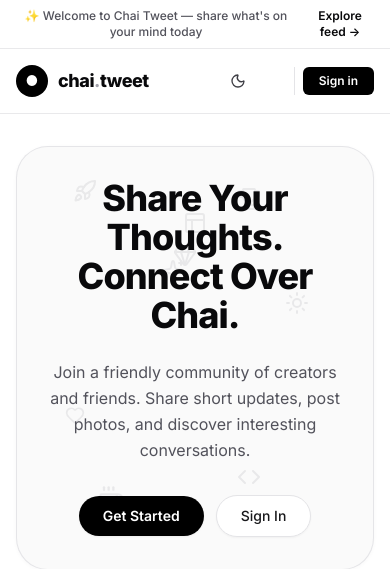
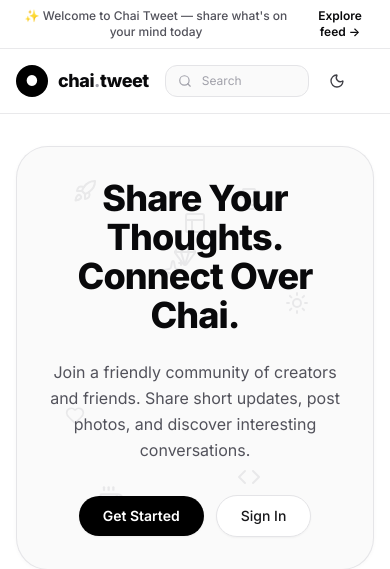
Before and after one commit to me-sayanghosh/Django-Project-1, a Django app: page /tweet/ in a window 390 px wide; the page is wider, and only the part inside the window is pictured. Shown: the top 569 px of that part. Run offline with Django 4.2, Linux system fonts and the light colour scheme; tables that the repository leaves empty hold one stand-in row (values such as "Sample post"); grey boxes marked "Sample" are stand-in pictures; some libraries are stand-ins or nearby versions.

Commit message:
feat: add global search functionality with UI enhancements and search result handling

```diff
--- a/chaiCoffie/static/css/style.css
+++ b/chaiCoffie/static/css/style.css
@@ -49,3 +49,15 @@ textarea:focus {
 .dark textarea:focus {
     box-shadow: 0 0 0 2px rgba(244, 244, 245, 0.2);
 }
+
+/* Global search input overrides */
+#global-search-input,
+#global-search-input:focus,
+.search-input,
+.search-input:focus {
+    outline: none !important;
+    border: none !important;
+    box-shadow: none !important;
+    background: transparent !important;
+    padding: 0 !important;
+}
--- a/chaiCoffie/templates/layout.html
+++ b/chaiCoffie/templates/layout.html
@@ -102,12 +102,33 @@
             <!-- Right Controls (Search with Command K, Sun/Moon, GitHub, Discord, Sign In) -->
             <div class="flex items-center gap-3">
 
-                <!-- Search Bar with Shortcut K (Matches Screenshot Exactly) -->
-                <div class="hidden sm:flex items-center gap-2 px-3 py-1.5 rounded-lg border border-zinc-200 dark:border-zinc-800 bg-zinc-50 dark:bg-zinc-900 text-xs text-zinc-500 dark:text-zinc-400 w-44 lg:w-56 hover:border-zinc-300 dark:hover:border-zinc-700 transition">
-                    <i data-lucide="search" class="w-3.5 h-3.5 text-zinc-400"></i>
-                    <span class="flex-1 font-normal">Search</span>
-                    <kbd class="px-1.5 py-0.5 text-[10px] font-semibold bg-white dark:bg-zinc-800 border border-zinc-200 dark:border-zinc-700 rounded shadow-xs text-zinc-500 dark:text-zinc-400">⌘ K</kbd>
-                </div>
+                <!-- Search Bar with Shortcut K (Working condition & seamless pill design) -->
+                <form action="{% url 'tweet_list' %}#feed" method="get" class="relative flex items-center">
+                    <div
+                        onclick="document.getElementById('global-search-input')?.focus()"
+                        class="flex items-center gap-2.5 px-3 py-1.5 rounded-xl border border-zinc-200 dark:border-zinc-800 bg-zinc-50 dark:bg-zinc-900/80 hover:border-zinc-300 dark:hover:border-zinc-700 focus-within:bg-white dark:focus-within:bg-zinc-900 focus-within:border-zinc-300 dark:focus-within:border-zinc-700 focus-within:ring-2 focus-within:ring-zinc-950/5 dark:focus-within:ring-white/5 text-xs text-zinc-700 dark:text-zinc-300 w-36 sm:w-48 md:w-56 lg:w-64 transition cursor-text shadow-2xs"
+                    >
+                        <i data-lucide="search" class="w-3.5 h-3.5 text-zinc-400 dark:text-zinc-500 shrink-0 pointer-events-none"></i>
+                        <input
+                            id="global-search-input"
+                            type="text"
+                            name="search"
+                            value="{{ search_query|default:'' }}"
+                            placeholder="Search"
+                            style="border: none !important; outline: none !important; box-shadow: none !important; background: transparent !important; padding: 0 !important;"
+                            class="w-full bg-transparent border-0 border-none outline-none focus:outline-none focus:ring-0 p-0 text-xs text-zinc-900 dark:text-zinc-100 placeholder:text-zinc-400 dark:placeholder:text-zinc-500 shadow-none ring-0 leading-normal"
+                        />
+                        {% if search_query %}
+                            <a href="{% url 'tweet_list' %}#feed" class="p-0.5 text-zinc-400 hover:text-zinc-700 dark:hover:text-zinc-200 rounded shrink-0" title="Clear search">
+                                <i data-lucide="x" class="w-3 h-3"></i>
+                            </a>
+                        {% else %}
+                            <kbd class="hidden sm:inline-flex items-center px-1.5 py-0.5 text-[10px] font-semibold bg-white dark:bg-zinc-800 border border-zinc-200 dark:border-zinc-700 rounded shadow-2xs text-zinc-500 dark:text-zinc-400 shrink-0 select-none pointer-events-none">
+                                ⌘ K
+                            </kbd>
+                        {% endif %}
+                    </div>
+                </form>
 
                 <!-- Light / Dark Mode Toggle Icon -->
                 <button id="theme-toggle" type="button" class="p-2 rounded-lg text-zinc-500 dark:text-zinc-400 hover:text-zinc-950 dark:hover:text-zinc-100 hover:bg-zinc-100 dark:hover:bg-zinc-800 transition cursor-pointer" aria-label="Toggle theme">
@@ -218,6 +239,21 @@
                 renderThemeIcon();
             });
         }
+
+        // Global Cmd+K / Ctrl+K shortcut for search
+        const globalSearchInput = document.getElementById('global-search-input');
+        if (globalSearchInput) {
+            window.addEventListener('keydown', function(e) {
+                if ((e.metaKey || e.ctrlKey) && e.key.toLowerCase() === 'k') {
+                    e.preventDefault();
+                    globalSearchInput.focus();
+                    globalSearchInput.select();
+                }
+                if (e.key === 'Escape' && document.activeElement === globalSearchInput) {
+                    globalSearchInput.blur();
+                }
+            });
+        }
     </script>
 </body>
 </html>
--- a/chaiCoffie/templates/tweet_list.html
+++ b/chaiCoffie/templates/tweet_list.html
@@ -71,6 +71,20 @@
             </p>
         </div>
 
+        {% if search_query %}
+            <div class="flex items-center justify-between px-4 py-2.5 rounded-xl bg-zinc-50 dark:bg-zinc-900 border border-zinc-200 dark:border-zinc-800 text-xs text-zinc-600 dark:text-zinc-400 transition-colors">
+                <div class="flex items-center gap-2">
+                    <span class="w-2 h-2 rounded-full bg-emerald-500 animate-pulse"></span>
+                    <span>
+                        Search results for <strong class="text-zinc-950 dark:text-zinc-100 font-semibold">"{{ search_query }}"</strong> ({{ tweets|length }} tweet{{ tweets|length|pluralize }} found)
+                    </span>
+                </div>
+                <a href="{% url 'tweet_list' %}#feed" class="font-semibold text-zinc-900 dark:text-zinc-100 hover:underline">
+                    Clear search
+                </a>
+            </div>
+        {% endif %}
+
         {% if tweets %}
             <!-- Grid of Cards (Mac Window Header Style) -->
             <div class="grid grid-cols-1 md:grid-cols-2 lg:grid-cols-3 gap-6 pt-4">
@@ -141,6 +155,19 @@
                 {% endfor %}
             </div>
         {% else %}
+            {% if search_query %}
+                <!-- No Search Results Found -->
+                <div class="max-w-md mx-auto text-center py-16 px-6 rounded-2xl border border-dashed border-zinc-300 dark:border-zinc-800 bg-zinc-50/60 dark:bg-zinc-900/40 transition-colors">
+                    <div class="w-12 h-12 mx-auto rounded-full bg-white dark:bg-zinc-800 border border-zinc-200 dark:border-zinc-700 flex items-center justify-center text-xl mb-4 shadow-2xs">
+                        🔍
+                    </div>
+                    <h3 class="text-base font-semibold text-zinc-900 dark:text-zinc-100 mb-1">No tweets found</h3>
+                    <p class="text-xs text-zinc-500 dark:text-zinc-400 mb-5">No tweets matched "{{ search_query }}". Try a different keyword.</p>
+                    <a href="{% url 'tweet_list' %}#feed" class="inline-flex items-center gap-1.5 px-5 py-2.5 rounded-full text-xs font-semibold bg-black dark:bg-white hover:bg-zinc-800 dark:hover:bg-zinc-200 text-white dark:text-black transition shadow-sm">
+                        Clear Search
+                    </a>
+                </div>
+            {% else %}
                 <!-- Empty State -->
                 <div class="max-w-md mx-auto text-center py-16 px-6 rounded-2xl border border-dashed border-zinc-300 dark:border-zinc-800 bg-zinc-50/60 dark:bg-zinc-900/40 transition-colors">
                     <div class="w-12 h-12 mx-auto rounded-full bg-white dark:bg-zinc-800 border border-zinc-200 dark:border-zinc-700 flex items-center justify-center text-xl mb-4 shadow-2xs">
@@ -159,6 +186,7 @@
                     {% endif %}
                 </div>
             {% endif %}
+        {% endif %}
     </div>
 
 </div>
@@ -167,7 +195,7 @@
     function updateHeroDisplay() {
         const hero = document.getElementById('hero-section');
         if (!hero) return;
-        if (window.location.hash === '#feed') {
+        if (window.location.hash === '#feed' || '{{ search_query }}' !== '') {
             hero.style.display = 'none';
         } else {
             hero.style.display = '';
--- a/chaiCoffie/tweet/api_views.py
+++ b/chaiCoffie/tweet/api_views.py
@@ -16,7 +16,11 @@ class TweetListCreateAPIView(APIView):
         return [permissions.AllowAny()]
 
     def get(self, request):
+        search_query = request.query_params.get('search', '').strip()
         tweets = Tweet.objects.all().order_by('-created_at')
+        if search_query:
+            from django.db.models import Q
+            tweets = tweets.filter(Q(text__icontains=search_query) | Q(user__username__icontains=search_query))
         serializer = TweetSerializer(tweets, many=True, context={'request': request})
         return Response(serializer.data, status=status.HTTP_200_OK)
 
--- a/chaiCoffie/tweet/views.py
+++ b/chaiCoffie/tweet/views.py
@@ -10,8 +10,12 @@ def index(request):
 
 
 def tweet_list(request):
+    search_query = request.GET.get('search', '').strip()
     tweets = Tweet.objects.all().order_by('-created_at')
-    return render(request, 'tweet_list.html', {'tweets': tweets})
+    if search_query:
+        from django.db.models import Q
+        tweets = tweets.filter(Q(text__icontains=search_query) | Q(user__username__icontains=search_query))
+    return render(request, 'tweet_list.html', {'tweets': tweets, 'search_query': search_query})
 
 
 @login_required
--- a/frontend/src/api.js
+++ b/frontend/src/api.js
@@ -15,8 +15,9 @@ api.interceptors.request.use((config) => {
   return config;
 });
 
-export const getTweets = async () => {
-  const response = await api.get('/tweets/');
+export const getTweets = async (search = '') => {
+  const params = search ? { search } : {};
+  const response = await api.get('/tweets/', { params });
   return response.data;
 };
 
```
Also changed, not shown: frontend/src/App.jsx (+58 -2 lines), frontend/src/components/Navbar.jsx (+56 -8 lines), frontend/src/index.css (+9 -0 lines). Lines whose indentation alone changed are shown as unchanged.
